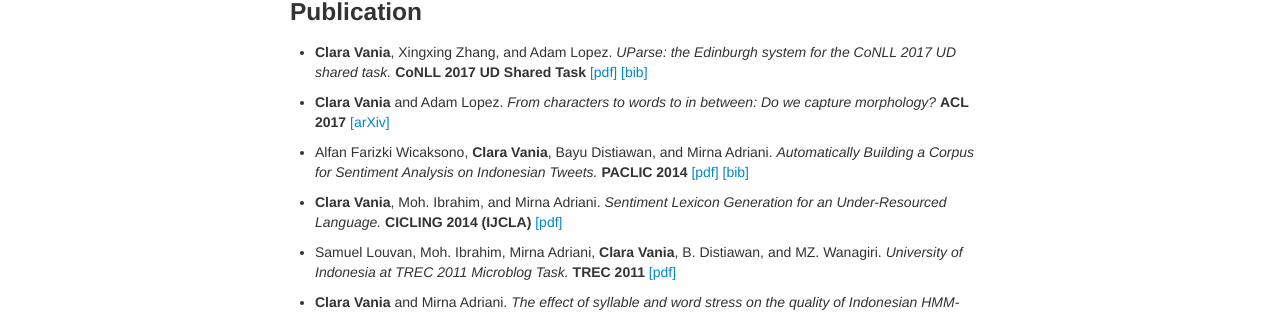
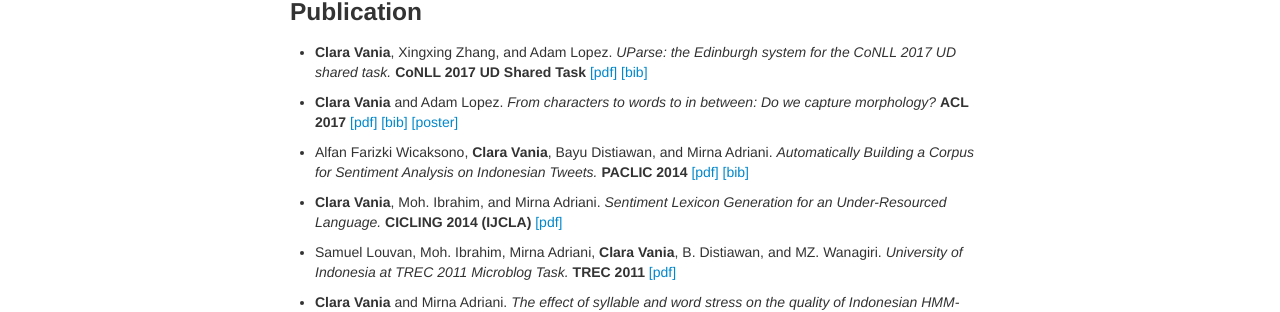
Before and after one commit to claravania/claravania.github.io, a Jekyll site: the page built from index.md, in a window 1280 px wide. Shown: the part 532-844 px from the top of the page. Built offline with Jekyll 4.4.1, drawn with Linux system fonts in a browser that asks for light colours.

Commit message:
update ACL 2017 paper

```diff
--- a/index.md
+++ b/index.md
@@ -16,7 +16,7 @@ I am also affiliated with the [CDT in Data Science programme](http://datascience
 
 - __Clara Vania__, Xingxing Zhang, and Adam Lopez. *UParse: the Edinburgh system for the CoNLL 2017 UD shared task.* __CoNLL 2017 UD Shared Task__ [[pdf]](http://universaldependencies.org/conll17/proceedings/pdf/K17-3010.pdf) [[bib]](http://universaldependencies.org/conll17/proceedings/bib/K17-3010.bib)
 
-- __Clara Vania__ and Adam Lopez. *From characters to words to in between: Do we capture morphology?* __ACL 2017__ [[arXiv]](https://arxiv.org/abs/1704.08352)
+- __Clara Vania__ and Adam Lopez. *From characters to words to in between: Do we capture morphology?* __ACL 2017__ [[pdf]](http://www.aclweb.org/anthology/P17-1184) [[bib]](https://aclanthology.info/papers/P17-1184/p17-1184.bib) [[poster]](http://anthology.aclweb.org/attachments/P/P17/P17-1184.Poster.pdf)
 
 - Alfan Farizki Wicaksono, __Clara Vania__, Bayu Distiawan, and Mirna Adriani. *Automatically Building a Corpus for Sentiment Analysis on Indonesian Tweets.* __PACLIC 2014__ [[pdf]](http://www.aclweb.org/anthology/Y/Y14/Y14-1024.pdf) [[bib]](http://www.aclweb.org/anthology/Y/Y14/Y14-1024.bib)
 
```
